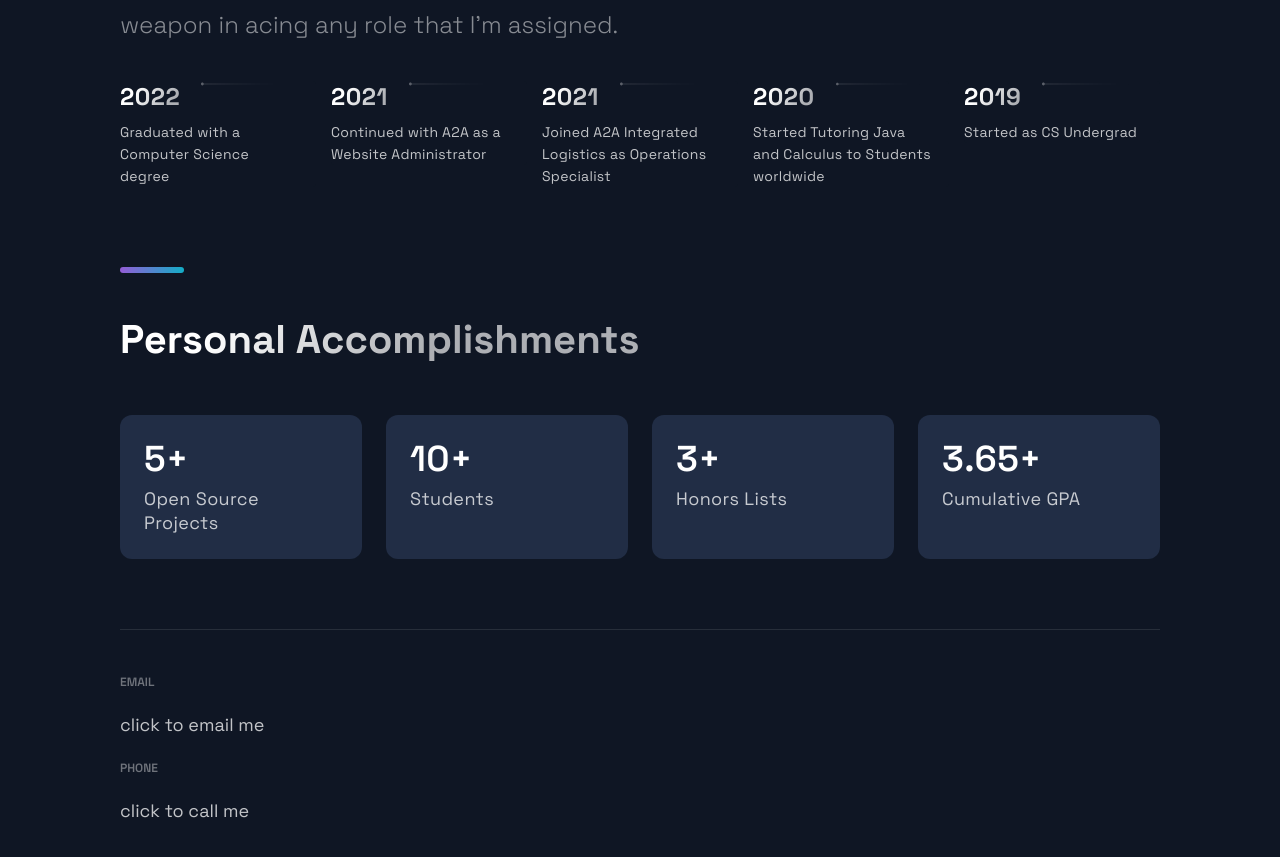
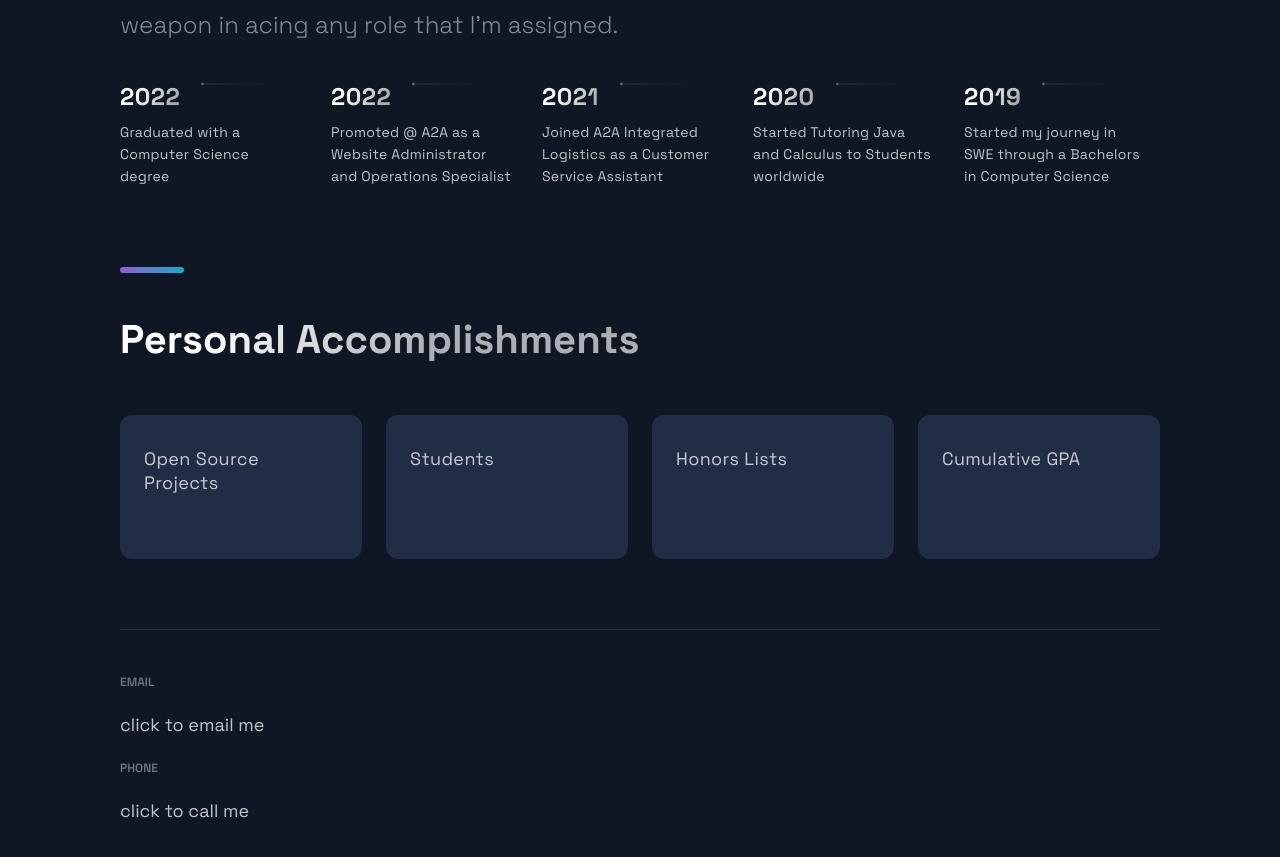
Before and after one commit to YasserShkeir/portfolio, a Next.js app: page / in a window 1280 px wide. Shown: the part 2321-3178 px from the top of the page. Built offline with nearby package versions, Linux system fonts and the light colour scheme.

Commit message:
commit on main

```diff
--- a/src/components/Acomplishments/Acomplishments.js
+++ b/src/components/Acomplishments/Acomplishments.js
@@ -1,13 +1,17 @@
-import React from 'react';
+import React from "react";
 
-import { Section, SectionDivider, SectionTitle } from '../../styles/GlobalComponents';
-import { Box, Boxes, BoxNum, BoxText } from './AcomplishmentsStyles';
+import {
+  Section,
+  SectionDivider,
+  SectionTitle,
+} from "../../styles/GlobalComponents";
+import { Box, Boxes, BoxNum, BoxText } from "./AcomplishmentsStyles";
 
 const data = [
-  { number: 5, text: 'Open Source Projects'},
-  { number: 10, text: 'Students', },
-  { number: 3, text: 'Honors Lists', },
-  { number: 3.65, text: 'Cumulative GPA', }
+  { String: "5+", text: "Open Source Projects" },
+  { String: "5+", text: "Students" },
+  { String: "3", text: "Honors Lists" },
+  { String: "3.67", text: "Cumulative GPA" },
 ];
 
 const Acomplishments = () => (
@@ -16,7 +20,7 @@ const Acomplishments = () => (
     <Boxes>
       {data.map((card, index) => (
         <Box key={index}>
-          <BoxNum>{card.number}+</BoxNum>
+          <BoxNum>{card.number}</BoxNum>
           <BoxText>{card.text}</BoxText>
         </Box>
       ))}
--- a/src/constants/timelineData.js
+++ b/src/constants/timelineData.js
@@ -3,8 +3,20 @@ export const timelineData = [
     year: 2022,
     text: "Graduated with a Computer Science degree",
   },
-  { year: 2021, text: "Continued with A2A as a Website Administrator" },
-  { year: 2021, text: "Joined A2A Integrated Logistics as Operations Specialist" },
-  { year: 2020, text: "Started Tutoring Java and Calculus to Students worldwide" },
-  { year: 2019, text: "Started as CS Undergrad" },
+  {
+    year: 2022,
+    text: "Promoted @ A2A as a Website Administrator and Operations Specialist",
+  },
+  {
+    year: 2021,
+    text: "Joined A2A Integrated Logistics as a Customer Service Assistant",
+  },
+  {
+    year: 2020,
+    text: "Started Tutoring Java and Calculus to Students worldwide",
+  },
+  {
+    year: 2019,
+    text: "Started my journey in SWE through a Bachelors in Computer Science",
+  },
 ];
```
